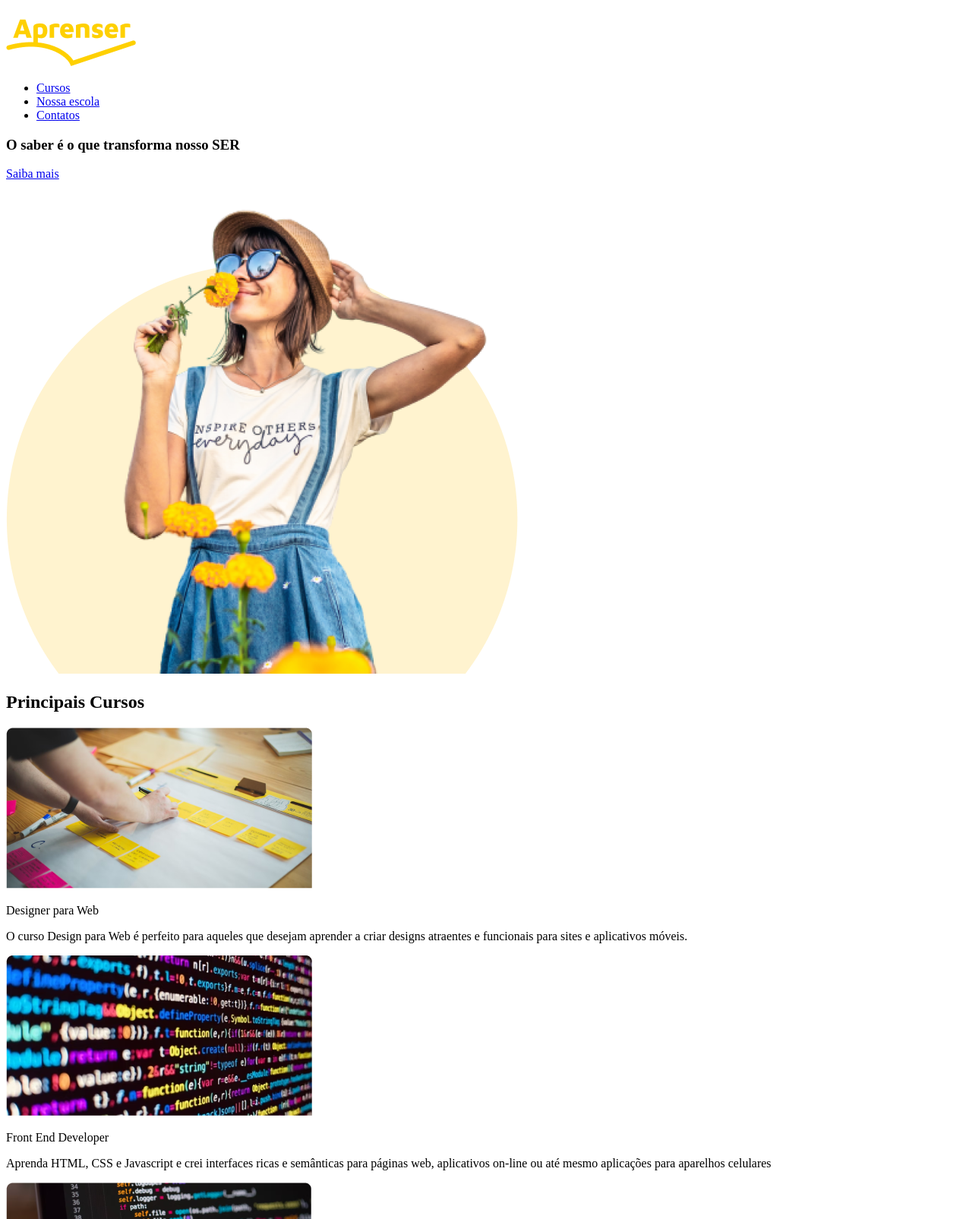
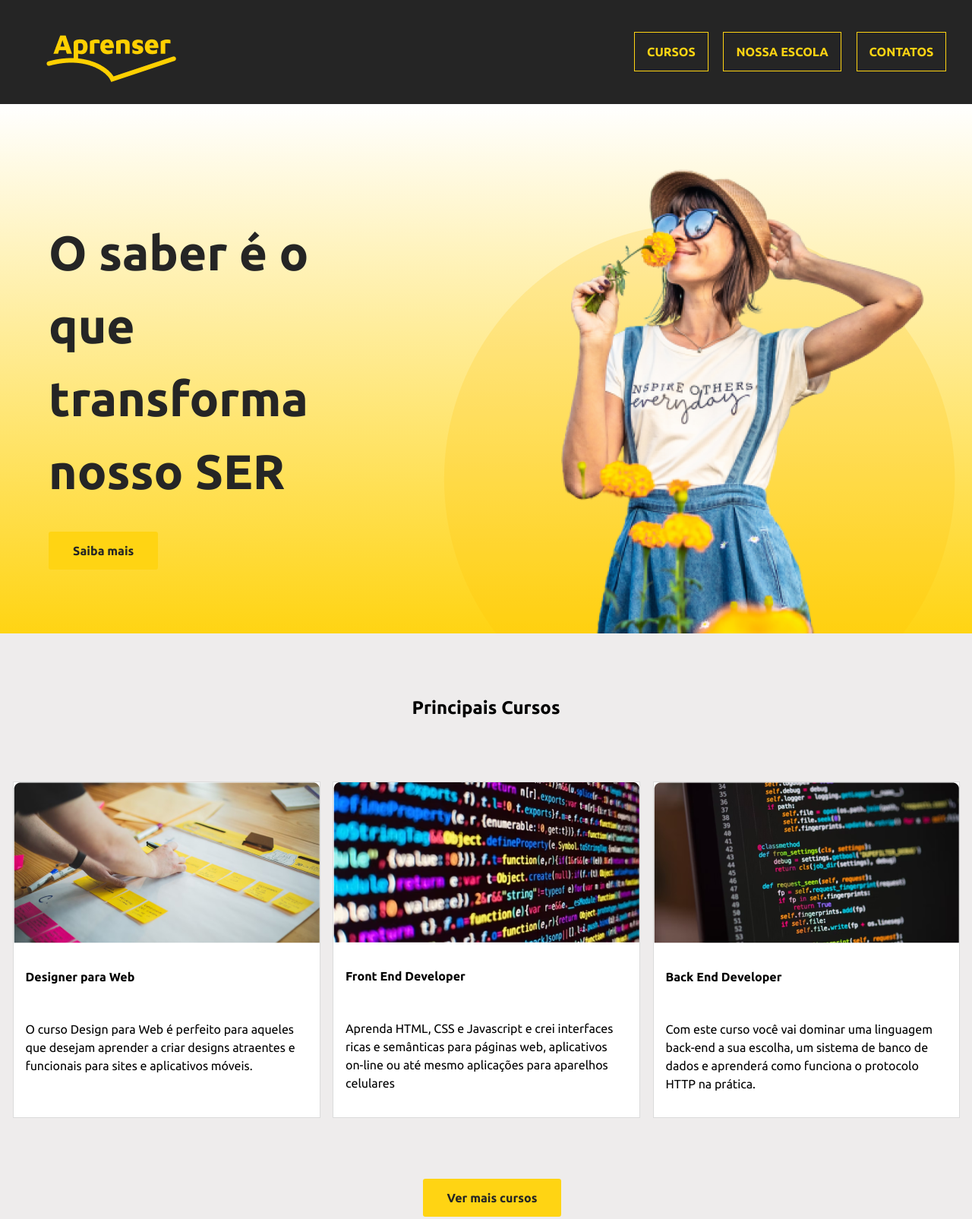
Before and after one commit to AndsonMaciel/projeto4-udemy_aprenser, a plain HTML site: page index.html in a window 1280 px wide. Shown: the top 1605 px of the page at 76% size. Drawn offline with Linux system fonts and the light colour scheme; a web font is replaced by a local one.

Commit message:
estilo finalizado
contrução do css e algumas altrações e implementações de conteudo no html

```diff
--- a/css/estilo.css
+++ b/css/estilo.css
@@ -0,0 +1,182 @@
+:root{
+    --large-default-padding: 6.5em;
+    --medium-default-padding: 4em;
+}
+body{
+    margin: 0;
+    padding: 0;
+    font-family: 'Ubuntu', sans-serif;
+    background-color: #eeecec
+}
+
+.header-top{
+    background-color: #252525;
+    display: flex;
+    justify-content: space-between;
+    align-items: center;
+}
+
+.logotipo{
+    margin: 0 2em;
+    padding: 1.8em;
+}
+
+.header-nav ul{
+    margin-right: 1.6em;
+}
+
+.header-nav li{
+    list-style-type: none;
+    display: inline-block;
+    padding: 1em .5em;
+}
+
+.header-nav a{
+    text-decoration: none;
+    color: #ffd413;
+    text-transform: uppercase;
+    font-weight: bold;
+    border: 1px solid;
+    padding: 1em;
+}
+
+.header-nav a:hover{
+    color:#252525;
+    background-color: #ffd413;
+}
+
+.hero{
+    background-image: linear-gradient(to top, #ffd413, white);
+    display: flex;
+    justify-content: space-evenly;
+    align-items: center;
+    padding: var(--medium-default-padding) 0 0;
+}
+
+.hero-content{
+    padding: 0;
+    margin: 0;
+}
+
+.hero-content h1{
+    font-size: 4em;
+    line-height: 1.5;
+    color: #252525;
+    padding:  0 1em .5em;
+    margin: 0;
+}
+
+.hero-content p{
+    display: flex;
+    margin: 0 3em;
+
+}
+
+.hero-content a{
+    text-decoration: none;
+    color: #252525;
+    background-color: #ffd413;
+    border-radius: .2em;
+    font-weight: bold;
+    padding: 1em 2em;
+    width: fit-content;
+    margin-left: 1em;
+}
+
+.container {
+    padding: var(--medium-default-padding) 0;
+}
+
+.container h2{
+    text-align: center;
+}
+
+.container-content{
+    padding: var(--medium-default-padding) 0;
+    display: flex;
+    justify-content: space-evenly;
+    width: 80em;
+    margin: auto;
+}
+
+.container-cards{
+    flex-basis: 20em;
+    background-color: white;
+    border: 1px solid rgb(219, 219, 219);
+}
+
+.cards-title{
+    font-weight: bold;
+    padding: 1em;
+}
+
+.cards-content{
+    padding: 1em;
+    line-height: 1.5;
+}
+
+.container-btn {
+    display: flex;
+    justify-content: center;
+    width: 100%;
+}
+
+.container-btn a{
+    display: block;
+    text-decoration: none;
+    color: #252525;
+    background-color: #ffd413;
+    border-radius: .2em;
+    font-weight: bold;
+    padding: 1em 2em;
+    width: fit-content;
+    margin-left: 1em;
+}
+
+.about{
+    background-color:#003464;
+    display: flex;
+    padding: var(--medium-default-padding) var(--medium-default-padding) 0;
+    justify-content: space-evenly;
+    gap: 5em;
+}
+
+.about h2{
+    color: white;
+    padding: 1em 0;
+}
+
+.about p{
+    color: white;
+    line-height: 1.5;
+}
+
+.contact{
+    display: flex;
+    flex-wrap: wrap;
+    width: 76em;
+    margin: auto;
+    padding: var(--medium-default-padding) 0;
+}
+
+.contact-container h2{
+    text-align: center;
+    padding: 2em;
+}
+
+.contact-container img{
+    width: 76em;
+}
+
+.contact-container{
+    text-align: right;
+    line-height: 1.5;
+}
+
+.rodape{
+    background-color: #252525;
+    padding: 2em;
+    text-align: center;
+    color:white;
+    text-shadow: 1px 1px 1px black;
+}
--- a/index.html
+++ b/index.html
@@ -5,7 +5,9 @@
     <meta charset="UTF-8">
     <link rel="preconnect" href="https://fonts.googleapis.com">
     <link rel="preconnect" href="https://fonts.gstatic.com" crossorigin>
-    <link href="https://fonts.googleapis.com/css2?family=Roboto:wght@300;400;700&family=Ubuntu:wght@300;400;700&family=Viaoda+Libre&display=swap" rel="stylesheet">
+    <link
+        href="https://fonts.googleapis.com/css2?family=Roboto:wght@300;400;700&family=Ubuntu:wght@300;400;700&family=Viaoda+Libre&display=swap"
+        rel="stylesheet">
 
     <link rel="stylesheet" href="css/estilo.css">
     <title>Projeto Aprenser</title>
@@ -26,7 +28,7 @@
 
     <section class="hero">
         <article class="hero-content">
-            <h1 class="content-title"> O saber é o que transforma nosso SER</h1>
+            <h1> O saber é o que transforma nosso SER</h1>
             <p><a href="#">Saiba mais</a></p>
         </article>
 
@@ -36,34 +38,40 @@
     <section class="container">
         <h2>Principais Cursos</h2>
 
-        <article class="container-content">
+        <div class="container-content">
+            <article class="container-cards">
                 <img src="imagens/curso-design.png" alt="Designer Web">
-            <p>Designer para Web</p>
-            <p>O curso Design para Web é perfeito para aqueles que desejam aprender a criar designs atraentes e
+                <p class="cards-title">Designer para Web</p>
+                <p class="cards-content">O curso Design para Web é perfeito para aqueles que desejam aprender a criar designs atraentes e
                     funcionais para sites e aplicativos móveis.
                 </p>
             </article>
 
-        <article class="container-content">
+            <article class="container-cards">
                 <img src="imagens/curso-design-1.png" alt="Front End Developer">
-            <p>Front End Developer</p>
-            <p>Aprenda HTML, CSS e Javascript e crei interfaces ricas e semânticas para páginas web, aplicativos on-line
+
+                <p class="cards-title">Front End Developer</p>
+                <p class="cards-content">Aprenda HTML, CSS e Javascript e crei interfaces ricas e semânticas para páginas web, aplicativos
+                    on-line
                     ou até mesmo aplicações para aparelhos celulares
                 </p>
             </article>
 
-        <article class="container-content">
+            <article class="container-cards">
                 <img src="imagens/curso-design-2.png" alt="Back End Developer">
-            <p>Back End Developer</p>
-            <p>Com este curso você vai dominar uma linguagem back-end a sua escolha, um sistema de banco de dados e
+                <p class="cards-title">Back End Developer</p>
+                <p class="cards-content">Com este curso você vai dominar uma linguagem back-end a sua escolha, um sistema de banco de dados e
                     aprenderá como funciona o protocolo HTTP na prática.
                 </p>
             </article>
+        </div>
+        <p class="container-btn"><a href="#">Ver mais cursos</a></p>
     </section>
 
     <section class="about">
+        <img src="imagens/nossa-escola.png" alt="Estudante utilizando o notebook">
+
         <article class="about-content">
-            <img src="imagens/nossa-escola.png" alt="Estudante utilizando o notebook">
             <h2>Nossa escola</h2>
             <p>Aprenda habilidades tecnológicas em demanda e alcance seus objetivos de carreira com a nossa escola de
                 tecnologia online. Oferecemos uma ampla gama de cursos online, desde programação e desenvolvimento de
@@ -75,11 +83,13 @@
     </section>
 
     <section class="contact">
+        <article class="contact-container">
         <h2>Contatos</h2>
         <img src="imagens/map.png" alt="Localizacao">
         <p>Av. da Liberdade, 1001<br>
             Tel.: +351 21 123 456<br>
             E-mail: contato@aprenser.com</p>
+        </article>
     </section>
 
     <footer class="rodape">
```
Lines whose indentation alone changed are shown as unchanged.
